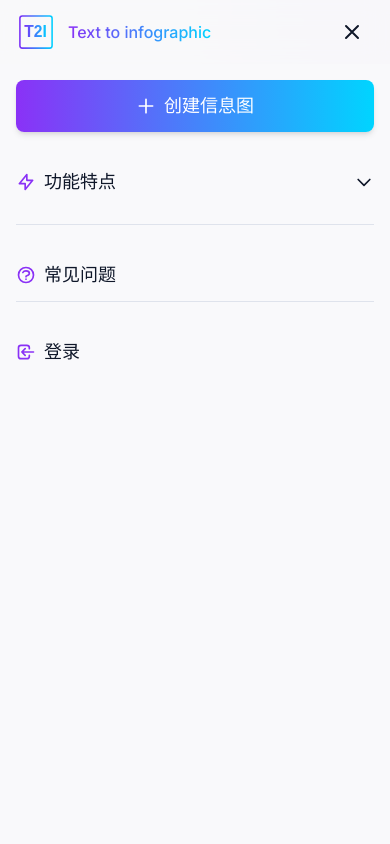
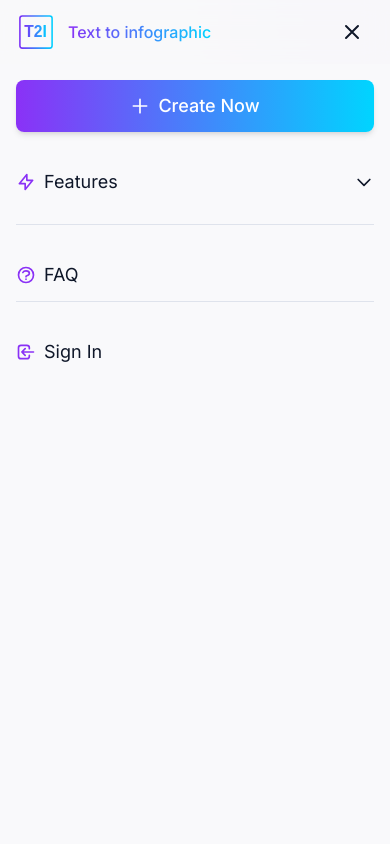
Before and after one commit to Rule-2024/text-to-infographic, a Next.js app: page / in a window 390 px wide. Both pictures are taken after a click on the button "Open menu". Shown: the top 844 px of the page. Built offline with nearby package versions, Linux system fonts and the light colour scheme.

Commit message:
把菜单栏语言改为英文

```diff
--- a/components/layout/mobile-nav.tsx
+++ b/components/layout/mobile-nav.tsx
@@ -77,7 +77,7 @@ export function MobileNav() {
 
   return (
     <>
-      {/* 移动端导航栏 */}
+      {/* Mobile Navigation Bar */}
       <div className="flex items-center justify-between w-full px-4">
         <Link href="/" className="flex items-center gap-3" onClick={closeMenu}>
           <div className="relative h-10 w-10">
@@ -86,11 +86,11 @@ export function MobileNav() {
           <span className="text-base font-medium gradient-text">Text to infographic</span>
         </Link>
 
-        {/* 汉堡菜单按钮 */}
+        {/* Hamburger Menu Button */}
         <button
           onClick={(e) => {
             e.preventDefault();
-            e.stopPropagation(); // 阻止事件冒泡
+            e.stopPropagation(); // Prevent event bubbling
             setIsMenuOpen(!isMenuOpen);
           }}
           className="mobile-touch-target flex items-center justify-center p-2 rounded-lg z-[101] mobile-menu-button"
@@ -108,11 +108,11 @@ export function MobileNav() {
         </button>
       </div>
 
-      {/* 移动端菜单 */}
+      {/* Mobile Menu */}
       {isMenuOpen && (
         <div className="fixed left-0 right-0 bottom-0 z-[100] bg-background mobile-menu-container" style={{ top: '64px', height: 'calc(100vh - 64px)' }}>
           <div className="px-4 py-4 flex flex-col gap-6 h-full overflow-auto mobile-menu-content">
-            {/* 创建按钮 */}
+            {/* Create Button */}
             <Link
               href="/create"
               className="bg-gradient-to-r from-primary to-secondary text-white px-4 py-3 rounded-lg shadow-md flex items-center justify-center gap-2 font-medium text-lg w-full"
@@ -124,14 +124,14 @@ export function MobileNav() {
               <svg xmlns="http://www.w3.org/2000/svg" className="h-5 w-5" fill="none" viewBox="0 0 24 24" stroke="currentColor">
                 <path strokeLinecap="round" strokeLinejoin="round" strokeWidth={2} d="M12 4v16m8-8H4" />
               </svg>
-              创建信息图
+              Create Now
             </Link>
 
-            {/* 功能菜单 */}
+            {/* Features Menu */}
             <div className="border-b pb-4">
               <button
                 onClick={(e) => {
-                  e.stopPropagation(); // 阻止事件冒泡
+                  e.stopPropagation(); // Prevent event bubbling
                   setFeaturesOpen(!featuresOpen);
                 }}
                 className="flex items-center justify-between w-full py-3 text-lg mobile-touch-target"
@@ -140,7 +140,7 @@ export function MobileNav() {
                   <svg xmlns="http://www.w3.org/2000/svg" className="h-5 w-5 text-primary" fill="none" viewBox="0 0 24 24" stroke="currentColor">
                     <path strokeLinecap="round" strokeLinejoin="round" strokeWidth={2} d="M13 10V3L4 14h7v7l9-11h-7z" />
                   </svg>
-                  功能特点
+                  Features
                 </div>
                 <svg
                   xmlns="http://www.w3.org/2000/svg"
@@ -156,31 +156,31 @@ export function MobileNav() {
               {featuresOpen && (
                 <div className="pl-7 flex flex-col gap-4 mt-2 mb-2">
                   <Link href="/features/text-analysis" className="py-2 text-muted-foreground mobile-touch-target" onClick={(e) => { e.stopPropagation(); closeMenu(); }}>
-                    文本分析
+                    Text Analysis
                   </Link>
                   <Link href="/features/design-styles" className="py-2 text-muted-foreground mobile-touch-target" onClick={(e) => { e.stopPropagation(); closeMenu(); }}>
-                    设计风格
+                    Design Styles
                   </Link>
                   <Link href="/features/export-options" className="py-2 text-muted-foreground mobile-touch-target" onClick={(e) => { e.stopPropagation(); closeMenu(); }}>
-                    导出选项
+                    Export Options
                   </Link>
                   <Link href="/features/size-options" className="py-2 text-muted-foreground mobile-touch-target" onClick={(e) => { e.stopPropagation(); closeMenu(); }}>
-                    尺寸选项
+                    Size Options
                   </Link>
                   <Link href="/features/language-support" className="py-2 text-muted-foreground mobile-touch-target" onClick={(e) => { e.stopPropagation(); closeMenu(); }}>
-                    语言支持
+                    Language Support
                   </Link>
                   <Link href="/features/no-login" className="py-2 text-muted-foreground mobile-touch-target" onClick={(e) => { e.stopPropagation(); closeMenu(); }}>
-                    无需登录
+                    No Login Required
                   </Link>
                   <Link href="/features" className="py-2 font-medium text-primary mobile-touch-target" onClick={(e) => { e.stopPropagation(); closeMenu(); }}>
-                    查看所有功能
+                    View All Features
                   </Link>
                 </div>
               )}
             </div>
 
-            {/* FAQ链接 */}
+            {/* FAQ Link */}
             <a
               href="/#faq-section"
               onClick={(e) => {
@@ -192,10 +192,10 @@ export function MobileNav() {
               <svg xmlns="http://www.w3.org/2000/svg" className="h-5 w-5 text-primary" fill="none" viewBox="0 0 24 24" stroke="currentColor">
                 <path strokeLinecap="round" strokeLinejoin="round" strokeWidth={2} d="M8.228 9c.549-1.165 2.03-2 3.772-2 2.21 0 4 1.343 4 3 0 1.4-1.278 2.575-3.006 2.907-.542.104-.994.54-.994 1.093m0 3h.01M21 12a9 9 0 11-18 0 9 9 0 0118 0z" />
               </svg>
-              常见问题
+              FAQ
             </a>
 
-            {/* 登录链接 */}
+            {/* Sign In Link */}
             <Link
               href="/auth/sign-in"
               className="flex items-center gap-2 py-3 text-lg mobile-touch-target"
@@ -207,7 +207,7 @@ export function MobileNav() {
               <svg xmlns="http://www.w3.org/2000/svg" className="h-5 w-5 text-primary" fill="none" viewBox="0 0 24 24" stroke="currentColor">
                 <path strokeLinecap="round" strokeLinejoin="round" strokeWidth={2} d="M11 16l-4-4m0 0l4-4m-4 4h14m-5 4v1a3 3 0 01-3 3H6a3 3 0 01-3-3V7a3 3 0 013-3h7a3 3 0 013 3v1" />
               </svg>
-              登录
+              Sign In
             </Link>
           </div>
         </div>
```
